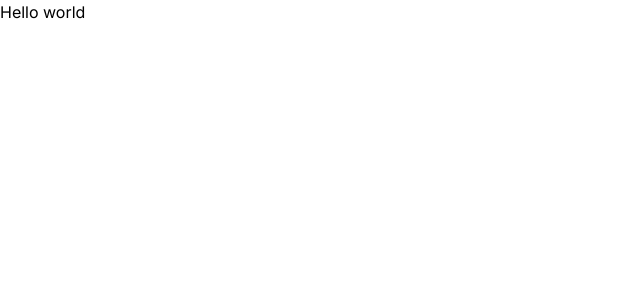
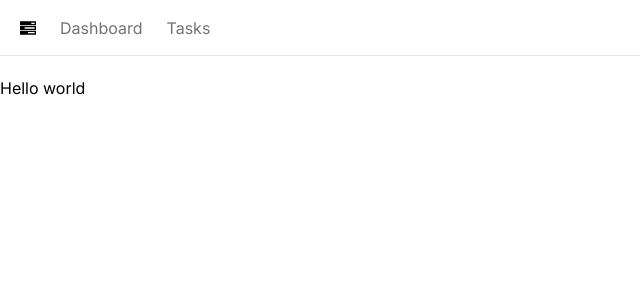
Before and after one commit to toufiq-dev/project-tasks, a Next.js app: page / in a window 1280 px wide. Shown: the top 300 px of the page, without its empty margins (0-640 px from the left). Built offline with nearby package versions, Linux system fonts and the light colour scheme.

Commit message:
Build Navbad

```diff
--- /dev/null
+++ b/app/NavBar.tsx
@@ -0,0 +1,37 @@
+import Link from "next/link";
+import React from "react";
+import { GrTasks } from "react-icons/gr";
+
+const NavBar = () => {
+  const links = [
+    {
+      label: "Dashboard",
+      href: "/",
+    },
+    {
+      label: "Tasks",
+      href: "/tasks",
+    },
+  ];
+
+  return (
+    <nav className="flex space-x-6 border-b mb-5 px-5 h-14 items-center">
+      <Link href="/">
+        <GrTasks />
+      </Link>
+      <ul className="flex space-x-6">
+        {links.map((link) => (
+          <Link
+            key={link.href}
+            className="text-zinc-500 hover:text-zinc-800 transition-colors"
+            href={link.href}
+          >
+            {link.label}
+          </Link>
+        ))}
+      </ul>
+    </nav>
+  );
+};
+
+export default NavBar;
--- a/app/layout.tsx
+++ b/app/layout.tsx
@@ -1,22 +1,26 @@
-import './globals.css'
-import type { Metadata } from 'next'
-import { Inter } from 'next/font/google'
+import "./globals.css";
+import type { Metadata } from "next";
+import { Inter } from "next/font/google";
+import NavBar from "./NavBar";
 
-const inter = Inter({ subsets: ['latin'] })
+const inter = Inter({ subsets: ["latin"] });
 
 export const metadata: Metadata = {
-  title: 'Create Next App',
-  description: 'Generated by create next app',
-}
+  title: "Create Next App",
+  description: "Generated by create next app",
+};
 
 export default function RootLayout({
   children,
 }: {
-  children: React.ReactNode
+  children: React.ReactNode;
 }) {
   return (
     <html lang="en">
-      <body className={inter.className}>{children}</body>
+      <body className={inter.className}>
+        <NavBar />
+        <main>{children}</main>
+      </body>
     </html>
-  )
+  );
 }
--- a/package.json
+++ b/package.json
@@ -19,6 +19,7 @@
     "postcss": "8.4.33",
     "react": "18.2.0",
     "react-dom": "18.2.0",
+    "react-icons": "^5.0.1",
     "tailwindcss": "3.4.1",
     "typescript": "5.3.3"
   }
```
Also changed, not shown: 1 other file (tests, documents, lock files or other folders).
